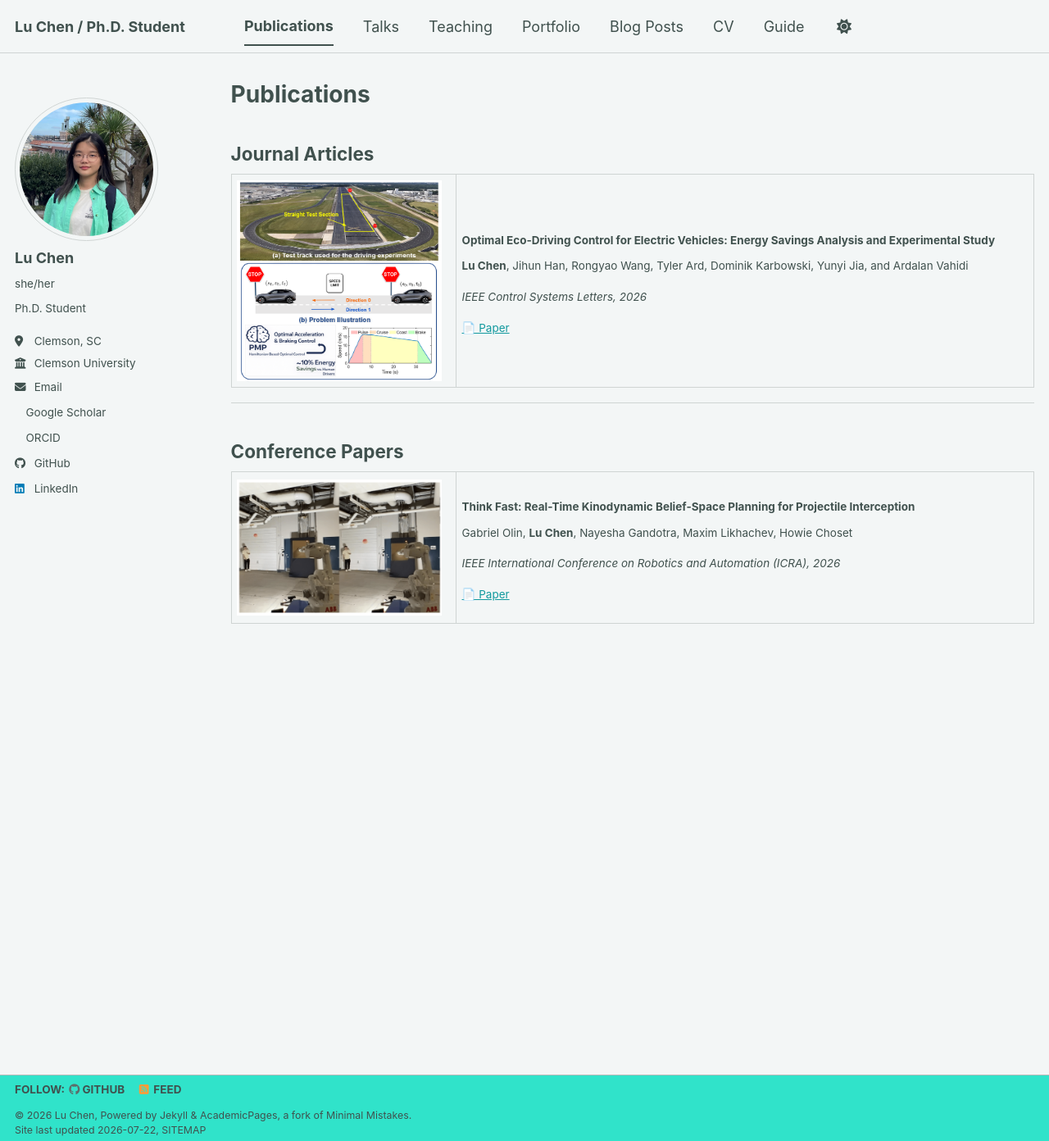
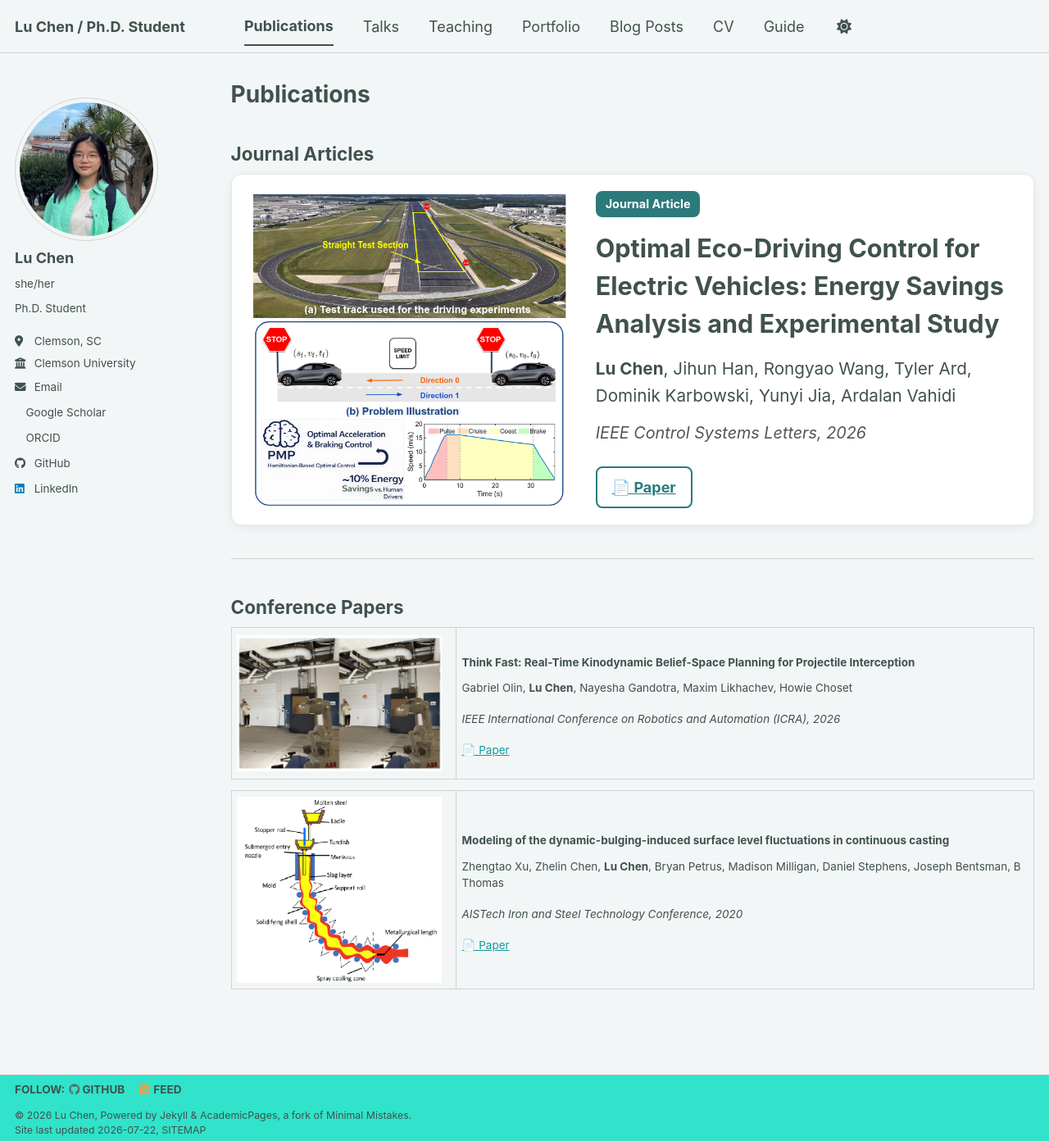
Before and after one commit to lulubell-2/lulubell-2.github.io, a Jekyll site: the page built from _pages/publications.html, in a window 1280 px wide and 1392 px high. Shown: the whole window at 82% size. Built offline with Jekyll 4.4.1, drawn with Linux system fonts in a browser that asks for light colours; a style sheet for code colours, icons or effects is not loaded.

Commit message:
Update publications.html

```diff
--- a/_pages/publications.html
+++ b/_pages/publications.html
@@ -4,22 +4,123 @@ title: "Publications"
 permalink: /publications/
 author_profile: true
 ---
+<style>
+.pub-card {
+    display: flex;
+    gap: 30px;
+    background: #fff;
+    border: 1px solid #e6e6e6;
+    border-radius: 12px;
+    padding: 20px;
+    margin-bottom: 40px;
+    box-shadow: 0 3px 12px rgba(0,0,0,0.06);
+    align-items: center;
+}
+
+.pub-image {
+    flex: 0 0 42%;
+}
+
+.pub-image img {
+    width: 100%;
+    border-radius: 10px;
+}
+
+.pub-info {
+    flex: 1;
+}
+
+.pub-tag {
+    display: inline-block;
+    background: #2c7a7b;
+    color: white;
+    padding: 5px 12px;
+    border-radius: 8px;
+    font-size: 0.8em;
+    font-weight: bold;
+    margin-bottom: 15px;
+}
+
+.pub-title{
+    font-size:1.7em;
+    font-weight:700;
+    margin-bottom:15px;
+}
+
+.pub-authors{
+    font-size:1.15em;
+    line-height:1.6;
+}
+
+.pub-venue{
+    margin-top:15px;
+    font-style:italic;
+    color:#555;
+    font-size:1.1em;
+}
+
+.pub-links{
+    margin-top:25px;
+}
+
+.paper-btn{
+    display:inline-block;
+    border:2px solid #2c7a7b;
+    color:#2c7a7b;
+    padding:10px 18px;
+    border-radius:8px;
+    text-decoration:none;
+    font-weight:bold;
+}
+
+.paper-btn:hover{
+    background:#2c7a7b;
+    color:white;
+}
+</style>
 
 <h2>Journal Articles</h2>
 
-<table>
-  <tr>
-    <td width="28%">
-      <img src="/images/paper1.png" width="250">
-    </td>
-    <td width="72%">
-      <h3>Optimal Eco-Driving Control for Electric Vehicles: Energy Savings Analysis and Experimental Study</h3>
-      <p><strong>Lu Chen</strong>, Jihun Han, Rongyao Wang, Tyler Ard, Dominik Karbowski, Yunyi Jia, and Ardalan Vahidi</p>
-      <p><em>IEEE Control Systems Letters, 2026</em></p>
-      <p><a href="https://ieeexplore.ieee.org/document/11578071">📄 Paper</a></p>
-    </td>
-  </tr>
-</table>
+<div class="pub-card">
+
+<div class="pub-image">
+<img src="/images/paper1.png">
+</div>
+
+<div class="pub-info">
+
+<div class="pub-tag">
+Journal Article
+</div>
+
+<div class="pub-title">
+Optimal Eco-Driving Control for Electric Vehicles:
+Energy Savings Analysis and Experimental Study
+</div>
+
+<div class="pub-authors">
+<strong>Lu Chen</strong>, Jihun Han,
+Rongyao Wang,
+Tyler Ard,
+Dominik Karbowski,
+Yunyi Jia,
+Ardalan Vahidi
+</div>
+
+<div class="pub-venue">
+IEEE Control Systems Letters, 2026
+</div>
+
+<div class="pub-links">
+<a class="paper-btn"
+href="https://ieeexplore.ieee.org/document/11578071">
+📄 Paper
+</a>
+</div>
+
+</div>
+
+</div>
 
 <hr>
 
@@ -28,7 +129,7 @@ author_profile: true
 <table>
   <tr>
     <td width="28%">
-      <img src="/images/paper2.png" width="250">
+      <img src="/images/paper2.png" width="250" alt="Paper 2">
     </td>
     <td width="72%">
       <h3>Think Fast: Real-Time Kinodynamic Belief-Space Planning for Projectile Interception</h3>
@@ -38,3 +139,17 @@ author_profile: true
     </td>
   </tr>
 </table>
+
+<table>
+  <tr>
+    <td width="28%">
+      <img src="/images/paper3.png" width="250" alt="Paper 2">
+    </td>
+    <td width="72%">
+      <h3>Modeling of the dynamic-bulging-induced surface level fluctuations in continuous casting</h3>
+      <p>Zhengtao Xu, Zhelin Chen, <strong>Lu Chen</strong>, Bryan Petrus, Madison Milligan, Daniel Stephens, Joseph Bentsman, B Thomas</p>
+      <p><em>AISTech Iron and Steel Technology Conference, 2020</em></p>
+      <p><a href="https://www.researchgate.net/publication/343338480_Modeling_of_the_Dynamic-Bulging-Induced_Surface_Level_Fluctuations_in_Continuous_Casting">📄 Paper</a></p>
+    </td>
+  </tr>
+</table>
```
